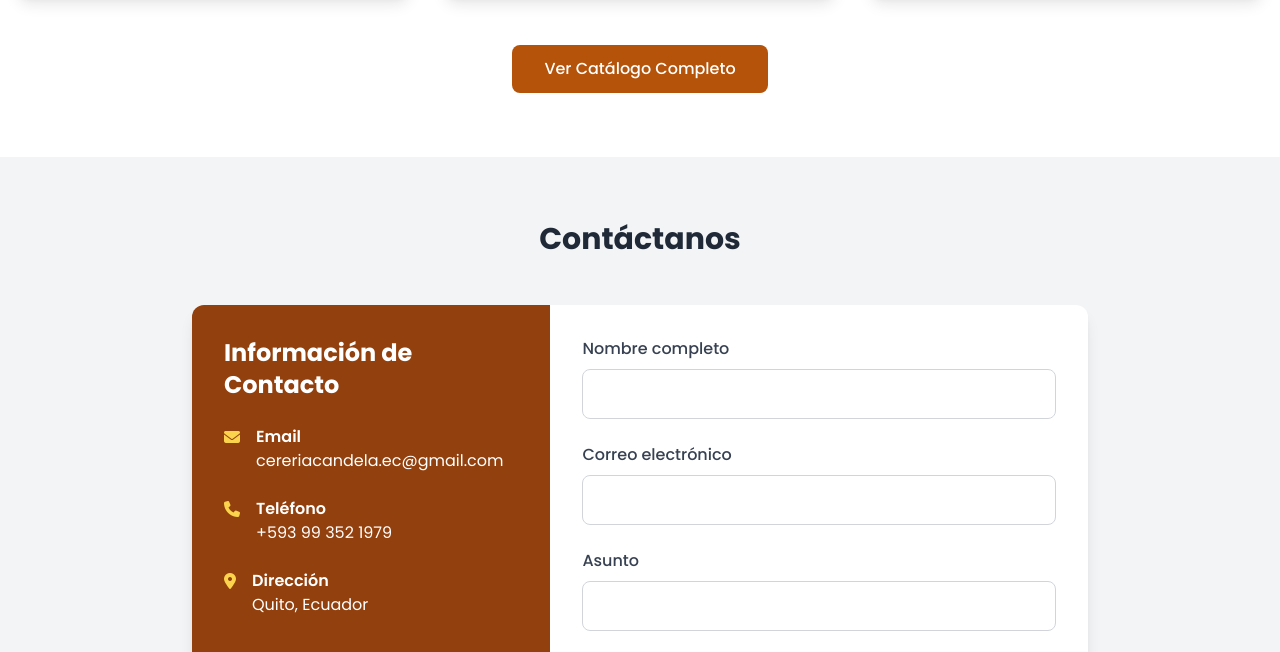
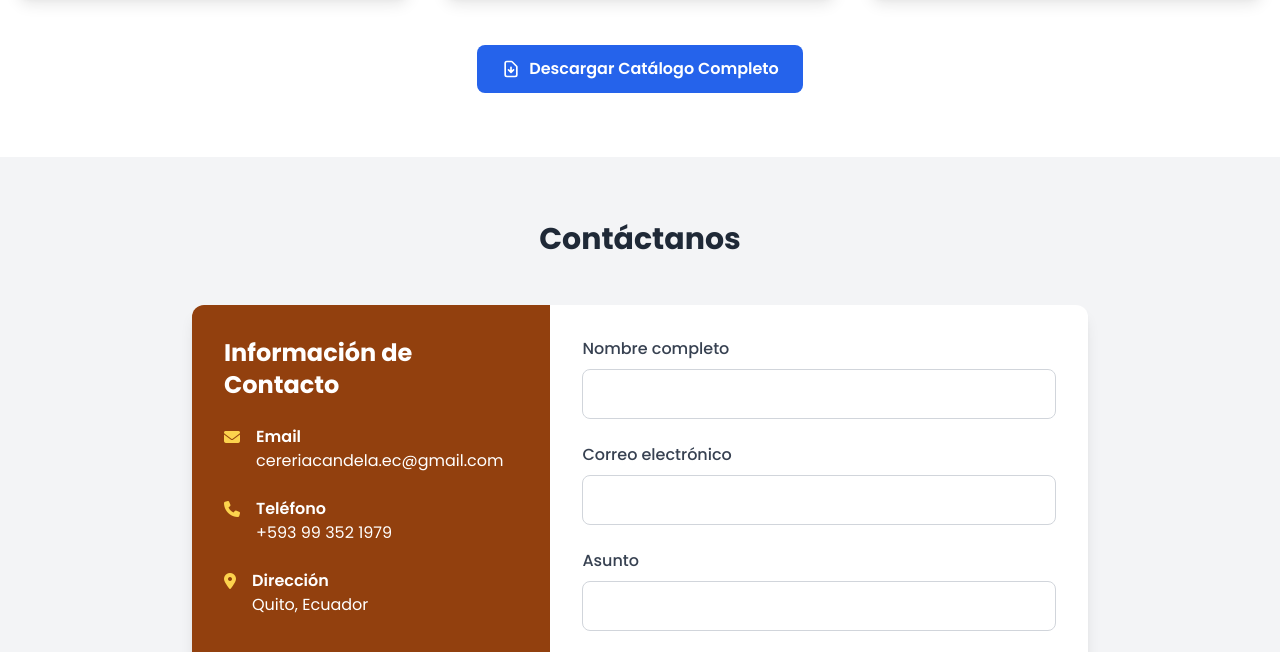
Before and after one commit to cereriacandela/cereriacandela.github.io, a website: page index.html in a window 1280 px wide. Shown: the part 1077-1729 px from the top of the page. Drawn offline with nearby package versions, Linux system fonts and the light colour scheme.

Commit message:
Agregado catalogo PDF

```diff
--- a/index.html
+++ b/index.html
@@ -159,9 +159,20 @@
                 </div>
 
                 <div class="text-center mt-12">
-                    <a href="#" class="inline-block bg-amber-700 hover:bg-amber-600 text-white font-medium py-3 px-8 rounded-lg transition duration-300">
+                    <!-- <a href="#" class="inline-block bg-amber-700 hover:bg-amber-600 text-white font-medium py-3 px-8 rounded-lg transition duration-300">
                         Ver Catálogo Completo
-                    </a>
+                    </a> -->
+                    <a href="./src/velas.pdf" download="Catalogo-Candela.pdf"
+   class="inline-flex items-center px-6 py-3 bg-blue-600 text-white font-semibold rounded-lg hover:bg-blue-700 transition duration-300 ease-in-out transform hover:scale-105 focus:outline-none focus:ring-2 focus:ring-blue-500 focus:ring-opacity-50">
+
+   <!-- Icono de descarga (opcional) -->
+   <svg class="w-5 h-5 mr-2" fill="none" stroke="currentColor" viewBox="0 0 24 24">
+      <path stroke-linecap="round" stroke-linejoin="round" stroke-width="2" d="M12 10v6m0 0l-3-3m3 3l3-3m2 8H7a2 2 0 01-2-2V5a2 2 0 012-2h5.586a1 1 0 01.707.293l5.414 5.414a1 1 0 01.293.707V19a2 2 0 01-2 2z"></path>
+   </svg>
+
+   Descargar Catálogo Completo
+</a>
+
                 </div>
             </div>
         </section>
```
Also changed, not shown: 1 other file.
